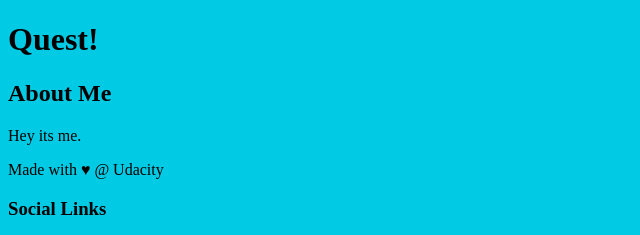
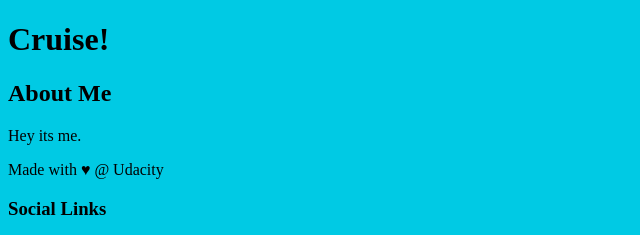
Before and after one commit to yangzhou0/GitLearningProject, a plain HTML site: page index.html in a window 1280 px wide. Shown: the top 235 px of the page, 0-640 px from the left. Drawn offline with Linux system fonts and the light colour scheme.

Commit message:
change heading 2

```diff
--- a/index.html
+++ b/index.html
@@ -11,7 +11,7 @@
 
 
     <header>
-        <h1>Quest!</h1>
+        <h1>Cruise!</h1>
     </header>
 
     <div class="container">
```
